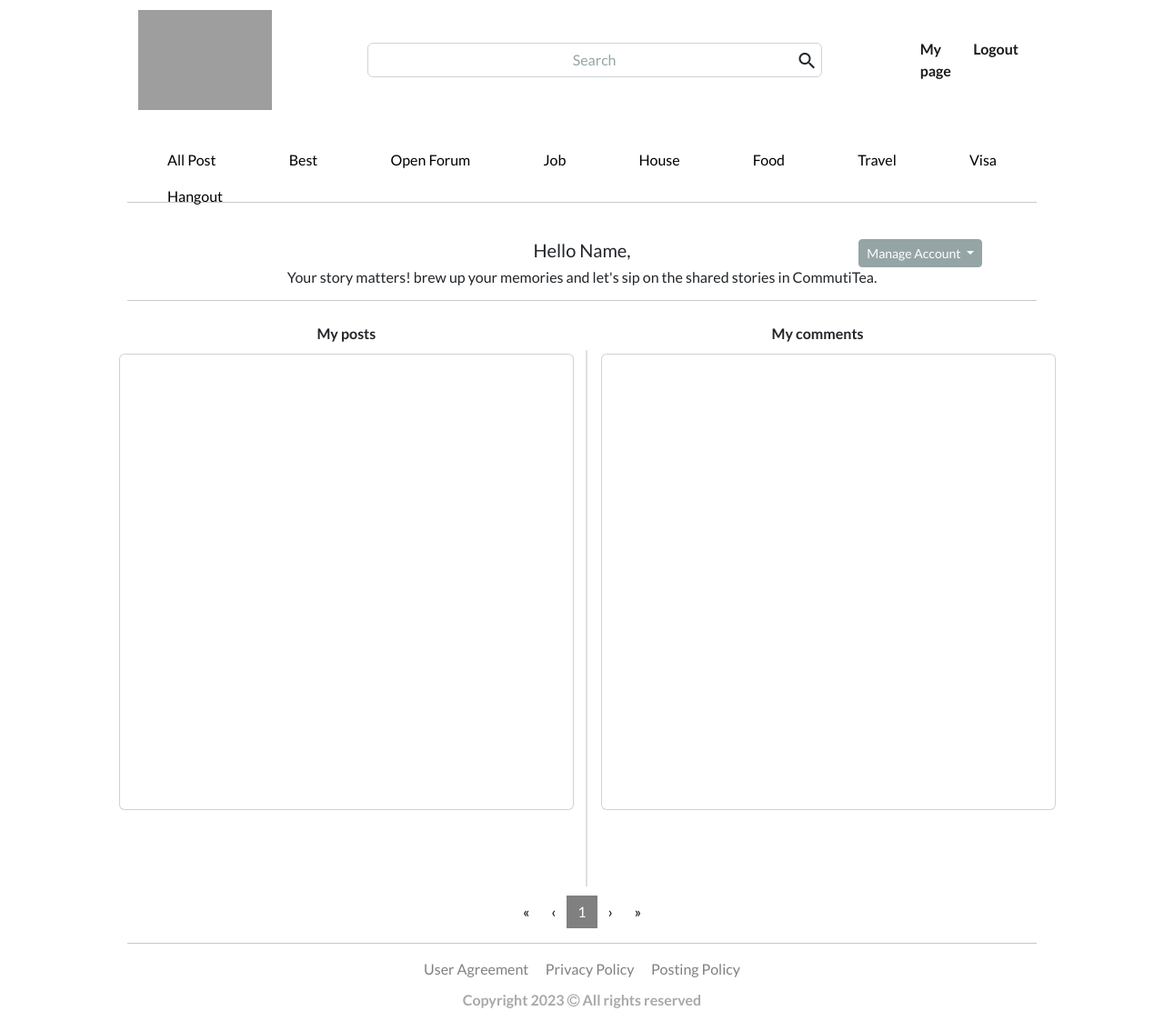
After one commit to ojg1993/CommuniTea, a Django app: page /accounts/my-page in a window 1280 px wide. The commit adds this page. Shown: the whole page at 91% size. Run offline with Django 5.2, Linux system fonts and the light colour scheme; the visitor is signed in with stand-in values (Sample User, id 1); data that the repository does not hold is empty; some libraries are stand-ins or nearby versions; grey boxes are pictures that could not be loaded.

Commit message:
feat: implement my page with pagination for user's posts and comments
- Created mypage.html templates to display both posts and comments.
- Implemented pagination logic in the my_page view to display up to 10 items per page with dynamically prioritized pagination based on the larger of post and comment page lengths.

```diff
--- /dev/null
+++ b/accounts/templates/accounts/mypage.html
@@ -0,0 +1,152 @@
+{% extends "forum/base.html" %}
+{% load static %}
+{% load crispy_forms_tags %}
+
+{% block content %}
+    <style>
+        .edit-item:hover {
+            background-color: orange !important;
+            color: white;
+        }
+
+        .delete-item:hover {
+            background-color: red !important;
+            color: white;
+        }
+    </style>
+    <body>
+    <div class="container text-center" style="margin-top: 0px;">
+        <div class="row align-items-start">
+            <h5 class="col-md-6 offset-md-3">Hello {{ request.user.get_email_domain|capfirst }},</h5>
+            <div class="col-md-2 .offset-md-3 dropdown">
+                <button class="btn btn-secondary dropdown-toggle btn-sm" type="button" data-bs-toggle="dropdown"
+                        aria-expanded="false">
+                    Manage Account
+                </button>
+                <ul class="dropdown-menu text-center">
+                    <li><a class="dropdown-item edit-item" href="#">Edit</a></li>
+                    <li><a class="dropdown-item delete-item" href="#">Delete</a></li>
+                </ul>
+            </div>
+        </div>
+        <h6>Your story matters! brew up your memories and let's sip on the shared stories in CommutiTea.</h6>
+    </div>
+
+
+    <hr style="max-width: 1000px; margin-left: auto; margin-right: auto; margin-bottom: 0px;">
+    <br>
+
+    <div class="container justify-content-center"
+         style="display: flex; justify-items: auto; max-width: 1000px; padding: 0 0;">
+        <div>
+
+            <div class="text-center" style="font-size: medium; font-weight: bold; margin-bottom: 10px;">
+                My posts
+            </div>
+
+            <div class="card" style="width: 500px;">
+                <div class="card-body" style="min-height: 500px;">
+                    {% for post in post_page %}
+                        <div style="display: flex; flex-direction: column;">
+                            <div style="font-size: 10px; color: grey; display: flex;">
+                                <a>
+                                    [{{ post.category }}]
+                                </a>
+                                <a style="margin-left: auto;">
+                                    {{ post.created_at|date:'d/m/Y' }}
+                                </a>
+                            </div>
+                            <a style="font-weight: bold; font-size: 13px; color: black;"
+                               href="{% url 'post-info' category_slug=post.category.slug post_id=post.id %}">
+                                {{ post.title|slice:":35" }}{% if post.title|length > 35 %}...{% endif %}
+                            </a>
+                            <hr style="margin-top: 10px; margin-bottom: 10px;">
+
+                        </div>
+                    {% endfor %}
+                </div>
+            </div>
+
+        </div>
+
+        &nbsp;
+        <hr style="border: 1px solid grey; height: 590px; margin: 30px 0px 10px 10px;">
+        &nbsp;
+
+        <div class="container" style="width: 500px;">
+
+            <div class="text-center" style="font-size: medium; font-weight: bold; margin-bottom: 10px;">
+                My comments
+            </div>
+
+            <div class="card" style="width: 500px;">
+                <div class="card-body" style="min-height: 500px;">
+                    {% for comment in comments_page %}
+
+                        <div style="display: flex; flex-direction: column;">
+                            <div style="font-size: 10px; color: grey; display: flex;">
+                                <a>
+                                    [{{ comment.post.category }}]:
+                                    {{ comment.post.title|slice:":20" }}{% if comment.post.title|length > 20 %}
+                                        ...{% endif %}
+                                </a>
+                                <a style="margin-left: auto;">
+                                    {{ comment.created_at|date:'d/m/Y' }}
+                                </a>
+                            </div>
+                            <a style="font-weight: bold; font-size: 13px; color: black"
+                               href="{% url 'post-info' category_slug=comment.post.category.slug post_id=comment.post.id %}">
+                                {{ comment.content|slice:":35" }}{% if comment.title|length > 35 %}...{% endif %}
+                            </a>
+                            <hr style="margin-top: 10px; margin-bottom: 10px;">
+                        </div>
+
+                    {% endfor %}
+                </div>
+            </div>
+        </div>
+    </div>
+    <nav>
+        {% with page=posts_page|default:comments_page %}
+
+            <ul class="pagination justify-content-center">
+                <li class="page-item">
+                    <a class="page-link {% if page.number == 1 %}disabled{% endif %}" href="?page=1" aria-label="First">&laquo;</a>
+                </li>
+                <li class="page-item">
+                    <a class="page-link {% if not page.has_previous %}disabled{% endif %}"
+                       href="{% if page.has_previous %}?page={{ page.previous_page_number }}{% endif %}"
+                       aria-label="Previous">
+                        <span aria-hidden="true">&lsaquo;</span>
+                    </a>
+                </li>
+
+                {% for num in page_range %}
+                    {% if num == page.number %}
+                        <li class="page-item {% if num == page.number %}active{% endif %}"><a
+                                class="page-link">{{ num }}</a></li>
+                    {% else %}
+                        <li class="page-item"><a class="page-link" href="?page={{ num }}">{{ num }}</a></li>
+                    {% endif %}
+                {% endfor %}
+
+                <li class="page-item">
+                    <a class="page-link {% if not page.has_next %}disabled{% endif %}"
+                       href="{% if page.has_next %}?page={{ page.next_page_number }}{% endif %}" aria-label="Next">
+                        <span aria-hidden="true">&rsaquo;</span>
+                    </a>
+                </li>
+                <li class="page-item">
+                    <a class="page-link {% if page.number == page.paginator.num_pages %}disabled{% endif %}"
+                       href="?page={{ page.paginator.num_pages }}" aria-label="Last">
+                        <span aria-hidden="true">&raquo;</span>
+                    </a>
+                </li>
+            </ul>
+        {% endwith %}
+
+    </nav>
+
+    </body>
+
+{% endblock %}
--- a/accounts/urls.py
+++ b/accounts/urls.py
@@ -5,11 +5,11 @@ from . import views
 from django.contrib.auth import views as auth_view
 
 urlpatterns = [
-    # Register
+    # User
     path("register", views.register, name="register"),
-    # User login/out
     path("user-login", views.user_login, name="user-login"),
     path("user-logout", views.user_logout, name="user-logout"),
+    path("my-page", views.my_page, name="my-page"),
     # Email verification
     path(
         "email-verification/<str:uid64>/<str:token>",
--- a/accounts/views.py
+++ b/accounts/views.py
@@ -1,10 +1,15 @@
 from django.shortcuts import render, redirect
+
+from forum.models import Post, Comment
 from . import forms
 from .models import CustomUser
 
 # Login
 from django.contrib.auth.models import auth
 from django.contrib.auth import authenticate
+
+# My page pagination
+from django.core.paginator import Paginator, PageNotAnInteger, EmptyPage
 
 # Email verification
 from django.contrib.sites.shortcuts import get_current_site
@@ -66,6 +71,66 @@ def user_logout(request):
     return redirect("home")
 
 
+def my_page(request):
+    user = request.user
+    posts = Post.objects.filter(writer=user).order_by("-created_at")
+    comments = Comment.objects.filter(commenter=user).order_by("-created_at")
+
+    # Posts pagination
+    posts_paginated = Paginator(posts, 10)
+    posts_page_number = request.GET.get("page")
+    try:
+        posts_current_page = posts_paginated.page(posts_page_number)
+    except PageNotAnInteger:
+        posts_current_page = posts_paginated.page(1)
+    except EmptyPage:
+        posts_current_page = posts_paginated.page(posts_paginated.num_pages)
+
+    # Comments pagination
+    comments_paginated = Paginator(comments, 10)
+    comments_page_number = request.GET.get("page")
+    try:
+        comments_current_page = comments_paginated.page(comments_page_number)
+    except PageNotAnInteger:
+        comments_current_page = comments_paginated.page(1)
+    except EmptyPage:
+        comments_current_page = comments_paginated.page(comments_paginated.num_pages)
+
+    # pagination navigator
+    page_numbers_range = 10
+    if len(posts_paginated.page_range) > len(comments_paginated.page_range):
+        max_index = len(posts_paginated.page_range)
+        start_index = (
+            int((posts_current_page.number - 1) / page_numbers_range)
+            * page_numbers_range
+        )
+        end_index = start_index + page_numbers_range
+        if end_index >= max_index:
+            comments_end_index = max_index
+
+        page_range = comments_paginated.page_range[start_index:comments_end_index]
+
+    else:
+        max_index = len(comments_paginated.page_range)
+        start_index = (
+            int((comments_current_page.number - 1) / page_numbers_range)
+            * page_numbers_range
+        )
+        end_index = start_index + page_numbers_range
+        if end_index >= max_index:
+            comments_end_index = max_index
+
+        page_range = comments_paginated.page_range[start_index:comments_end_index]
+
+    context = {
+        "post_page": posts_current_page,
+        "comments_page": comments_current_page,
+        "page_range": page_range,
+    }
+
+    return render(request, "accounts/mypage.html", context=context)
+
+
 def email_verification(request, uid64, token):
     unique_id = force_str(urlsafe_base64_decode(uid64))
     user = CustomUser.objects.get(pk=unique_id)
--- a/forum/templates/forum/navbar.html
+++ b/forum/templates/forum/navbar.html
@@ -39,7 +39,7 @@
                 {% if user.is_authenticated %}
                     <li class="nav-item">
                         <a class="nav-link active" style="font-weight: bold;" aria-current="page"
-                           href="{% url 'register' %}">My page</a>
+                           href="{% url 'my-page' %}">My page</a>
                     </li>
                     <li class="nav-item">
                         <a class="nav-link active" style="font-weight: bold;" href="{% url 'user-logout' %}">Logout</a>
```
